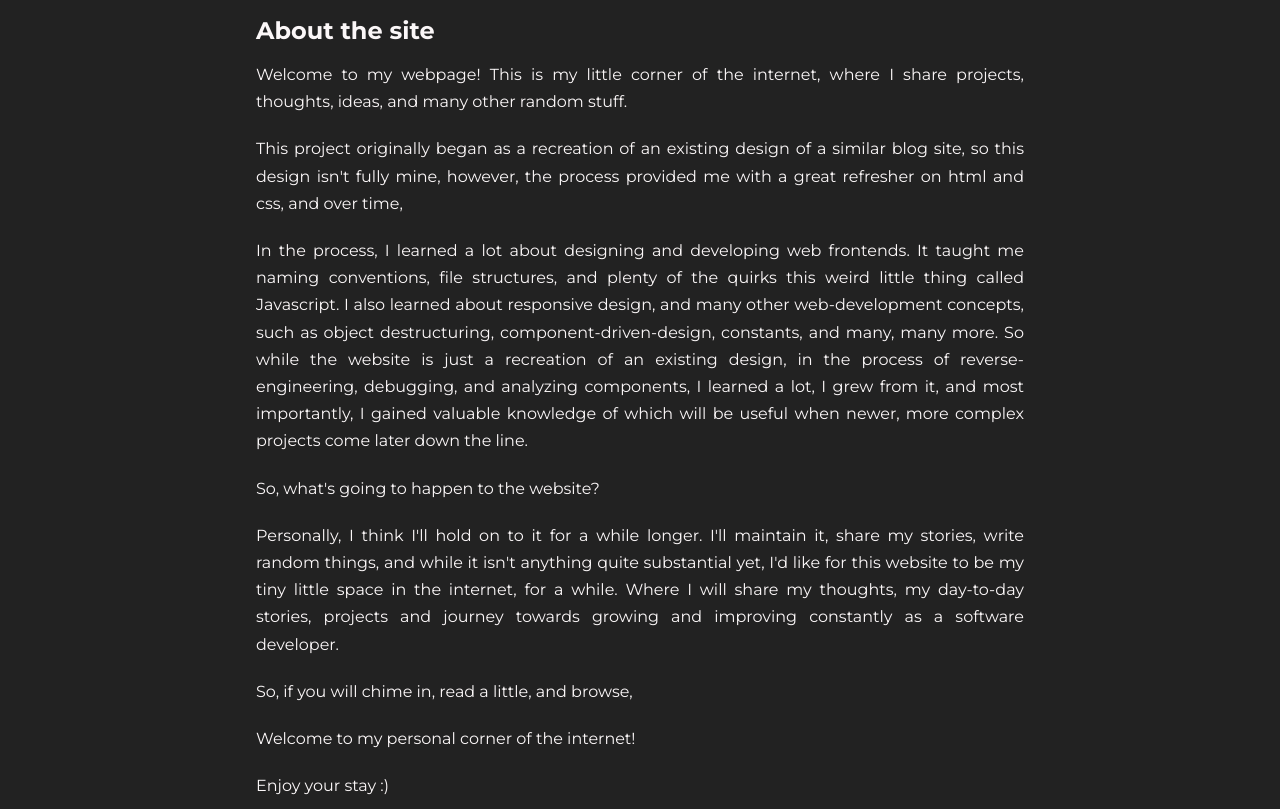
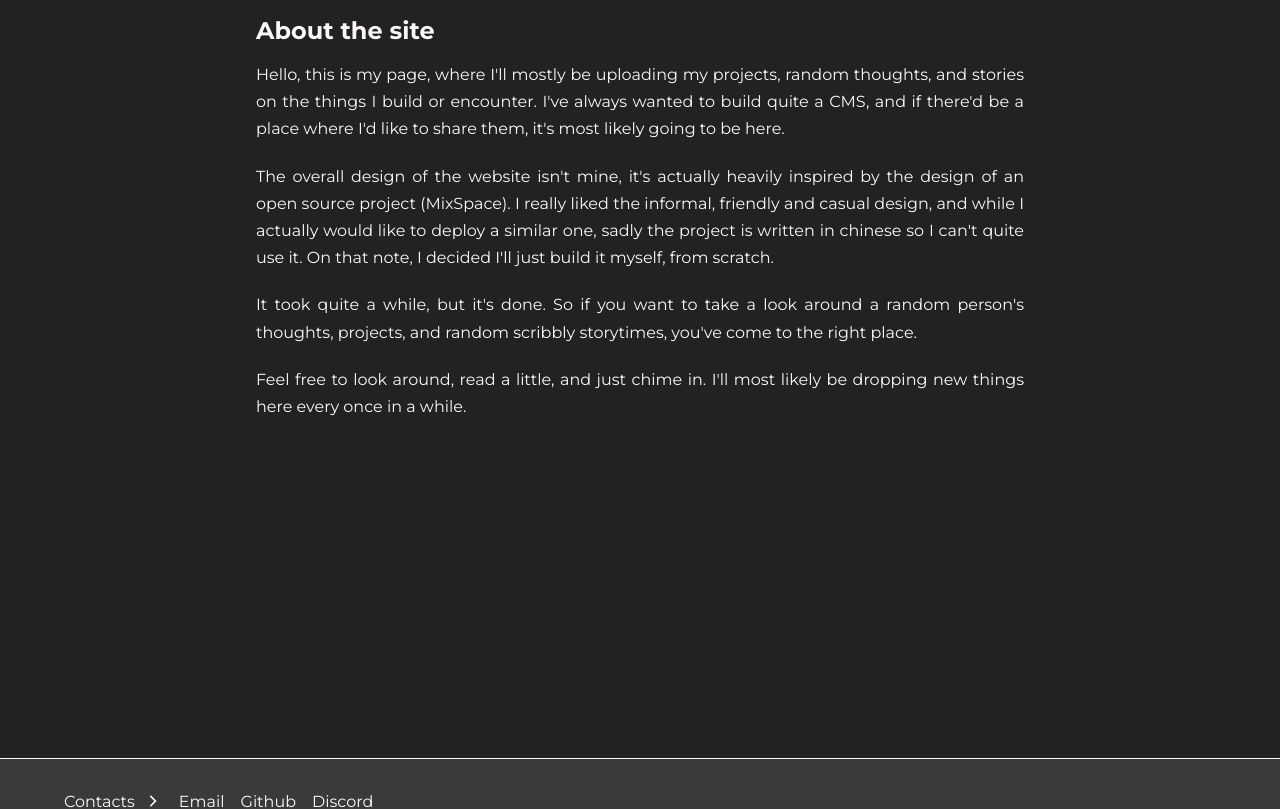
Before and after one commit to Nightfall3594/nightfall-is-a-dev, a React (Vite) app: page /other in a window 1280 px wide. Shown: the part 240-1049 px from the top of the page. Built offline with nearby package versions, Linux system fonts and the light colour scheme; no server answers.

Commit message:
chore: update about page content

```diff
--- a/src/components/pages/other/other.jsx
+++ b/src/components/pages/other/other.jsx
@@ -44,42 +44,20 @@ export default function Other() {
 
             <motion.div className={"about__content"}>
                 <motion.p variants={childVariants}>
-                    Welcome to my webpage! This is my little corner of the internet, where I share projects, thoughts, ideas, and many other random stuff.
+                    Hello, this is my page, where I'll mostly be uploading my projects, random thoughts, and stories on the things I build or encounter. I've always wanted to build quite a CMS, and if there'd be a place where I'd like to share them, it's most likely going to be here.
                 </motion.p>
 
                 <motion.p variants={childVariants}>
-                    This project originally began as a recreation of an existing design of a similar blog site, so this design isn't fully mine,
-                    however, the process provided me with a great refresher on html and css, and over time,
+                    The overall design of the website isn't mine, it's actually heavily inspired by the design of an open source project (MixSpace). I really liked the informal, friendly and casual design, and while I actually would like to deploy a similar one, sadly the project is written in chinese so I can't quite use it. On that note, I decided I'll just build it myself, from scratch.
                 </motion.p>
 
                 <motion.p variants={childVariants}>
-                    In the process, I learned a lot about designing and developing web frontends. It taught me naming conventions, file structures,
-                    and plenty of the quirks this weird little thing called Javascript. I also learned about responsive design, and many other web-development concepts, such as object destructuring, component-driven-design, constants, and many, many more.
-                    So while the website is just a recreation of an existing design, in the process of reverse-engineering, debugging,
-                    and analyzing components, I learned a lot, I grew from it, and most importantly, I gained valuable knowledge of which will be useful when newer, more complex projects come later down the line.
+                    It took quite a while, but it's done. So if you want to take a look around a random person's thoughts, projects, and random scribbly storytimes, you've come to the right place.
                 </motion.p>
 
                 <motion.p variants={childVariants}>
-                    So, what's going to happen to the website?
+                    Feel free to look around, read a little, and just chime in. I'll most likely be dropping new things here every once in a while.
                 </motion.p>
-
-                <motion.p variants={childVariants}>
-                    Personally, I think I'll hold on to it for a while longer. I'll maintain it, share my stories, write random things, and while it isn't anything quite substantial yet,
-                    I'd like for this website to be my tiny little space in the internet, for a while. Where I will share my thoughts, my day-to-day stories, projects and journey towards growing and improving constantly as a software developer.
-                </motion.p>
-
-                <motion.p variants={childVariants}>
-                    So, if you will chime in, read a little, and browse,
-                </motion.p>
-
-                <motion.p variants={childVariants}>
-                    Welcome to my personal corner of the internet!
-                </motion.p>
-
-                <motion.p variants={childVariants}>
-                    Enjoy your stay :)
-                </motion.p>
-
 
             </motion.div>
         </motion.section>
```
